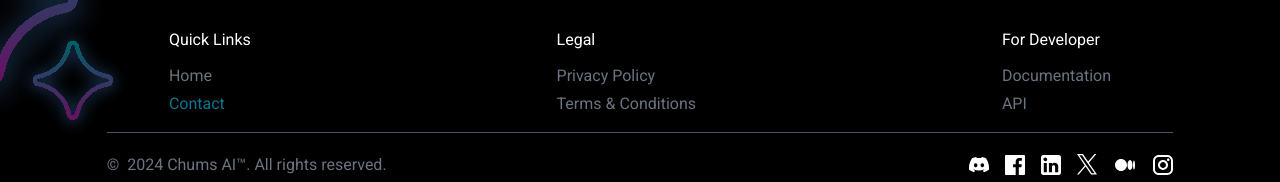
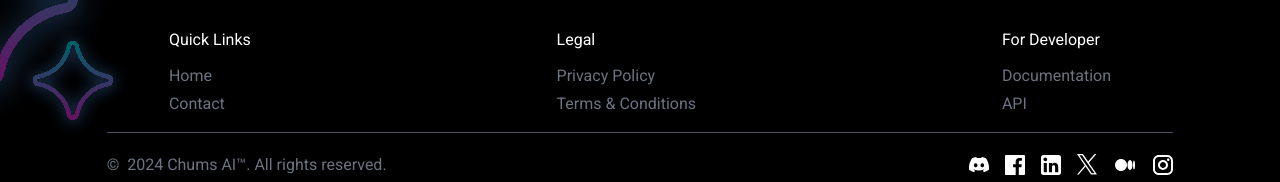
Before and after one commit to Adityasah2004/ChumsAI, a React (Vite) app: page / in a window 1280 px wide. Shown: the part 4915-5097 px from the top of the page. Built offline with nearby package versions, Linux system fonts and the light colour scheme; no server answers.

Commit message:
Update Footer.jsx

```diff
--- a/src/components/Footer.jsx
+++ b/src/components/Footer.jsx
@@ -37,7 +37,7 @@ function Down() {
                     <div className="flex flex-col items-start gap-1">
                         <a href="/" className="text-gray-500 hover:underline">Home</a>
                         {/* <a href="#" className="text-gray-500 hover:underline">Services</a> */}
-                         <Link to="/contact" className="text-cyan-700 hover:underline">Contact</Link>
+                         <Link to="/contact" className="text-gray-500 hover:underline">Contact</Link>
 
 {/*                         <a href="/contact" className="text-gray-500 hover:underline">Contact us</a> */}
                     </div>
@@ -54,13 +54,13 @@ function Down() {
                     <h6 className="text-left">Legal</h6>
                     <div className="flex flex-col items-start gap-1">
                         <a  onClick={handleClick} href="/privacy" target='_blank' className="text-gray-500 hover:underline">Privacy Policy</a>
-                        <a href="/terms" target='_blank' className="text-gray-500 hover:underline">Terms & Conditions</a>
+                        <Link to="/terms" target='_blank' className="text-gray-500 hover:underline">Terms & Conditions</Link>
                     </div>
                 </div>
                 <div className="flex flex-col gap-3">
                     <h6 className="text-left">For Developer</h6>
                     <div className="flex flex-col items-start gap-1">
-                        <a href="#" className="text-gray-500 hover:underline">Documentation</a>
+                        <Link to="#" className="text-gray-500 hover:underline">Documentation</Link>
                         <a href="#" className="text-gray-500 hover:underline">API</a>
                     </div>
                 </div>
```
